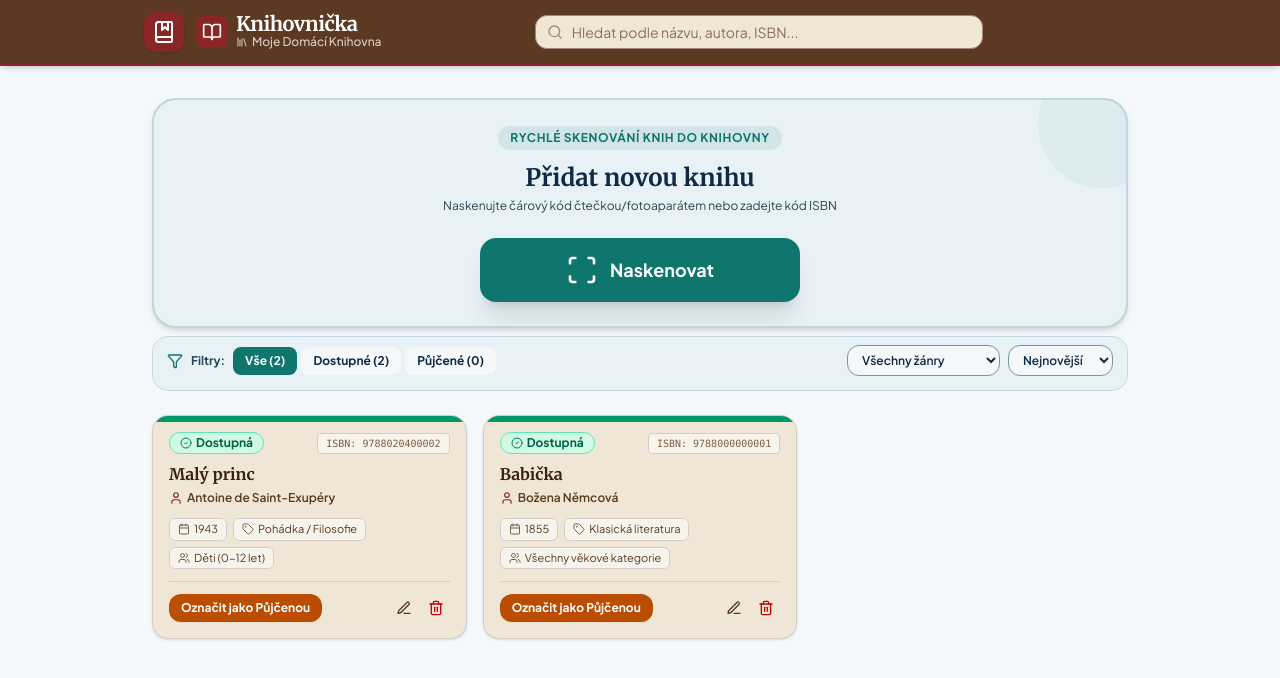
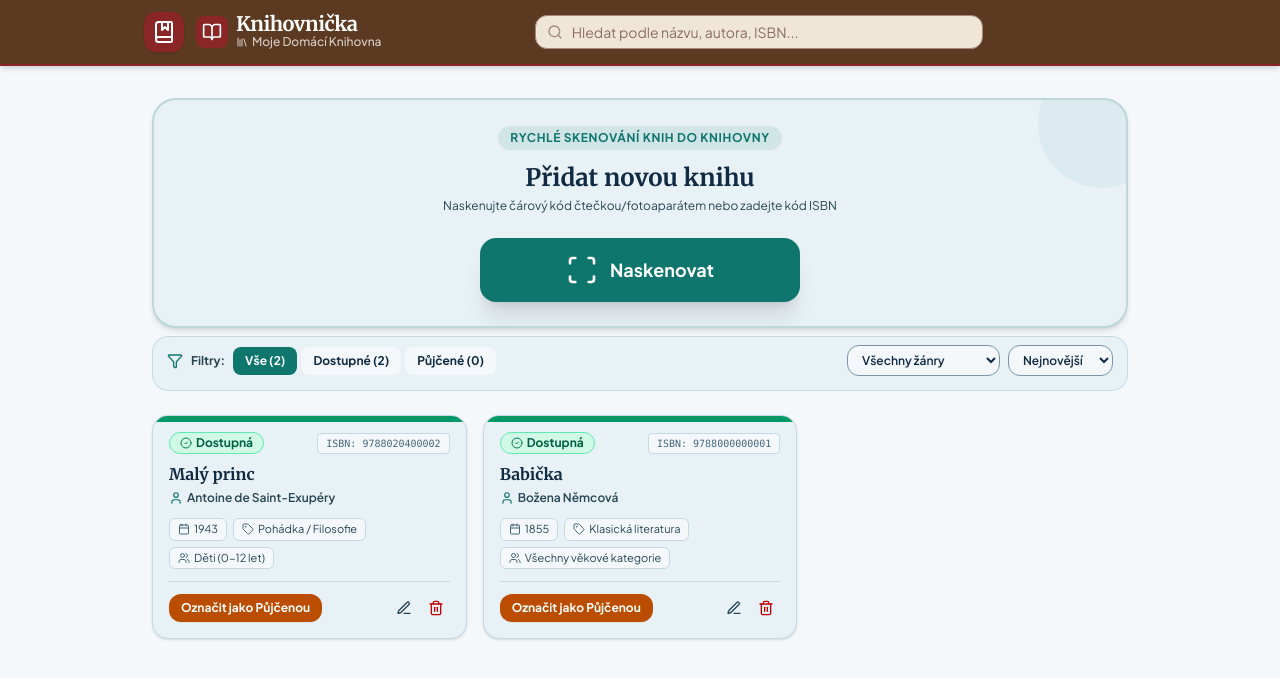
Before and after one commit to etCharion/test, a React (Vite) app: page / in a window 1280 px wide. Both pictures are taken after a click on the button 640 px from the left and 414 px from the top of the page. Shown: the top 678 px of the page. Built offline with nearby package versions, Linux system fonts and the light colour scheme.

Commit message:
Update application color scheme

```diff
--- a/src/components/BookCard.jsx
+++ b/src/components/BookCard.jsx
@@ -7,7 +7,7 @@ export default function BookCard({ book, role, onToggleStatus, onClickDetail, on
   return (
     <div
       onClick={() => onClickDetail(book)}
-      className="bg-[#efe6d5] border border-[#d7ccc8] hover:border-[#8b2626] rounded-2xl p-4 shadow-sm hover:shadow-md transition-all cursor-pointer flex flex-col justify-between group relative overflow-hidden"
+      className="bg-[#e8f1f5] border border-[#c5d9e4] hover:border-[#0f766e] rounded-2xl p-4 shadow-sm hover:shadow-md transition-all cursor-pointer flex flex-col justify-between group relative overflow-hidden"
     >
       {/* Decorative top strip */}
       <div className={`absolute top-0 left-0 right-0 h-1.5 ${isAvailable ? 'bg-emerald-600' : 'bg-amber-600'}`}></div>
@@ -36,40 +36,40 @@ export default function BookCard({ book, role, onToggleStatus, onClickDetail, on
           </span>
 
           {book.isbn && (
-            <span className="text-[10px] font-mono text-[#7d5d42] bg-[#f7f3ed] px-2 py-0.5 rounded border border-[#d7ccc8]">
+            <span className="text-[10px] font-mono text-[#45677a] bg-[#f4f8fb] px-2 py-0.5 rounded border border-[#c5d9e4]">
               ISBN: {book.isbn}
             </span>
           )}
         </div>
 
         {/* Title */}
-        <h3 className="font-serif font-bold text-base text-[#3a2212] group-hover:text-[#8b2626] transition-colors line-clamp-2 mb-1">
+        <h3 className="font-serif font-bold text-base text-[#102a43] group-hover:text-[#0f766e] transition-colors line-clamp-2 mb-1">
           {book.title}
         </h3>
 
         {/* Author */}
-        <p className="text-xs text-[#5c3a21] font-semibold flex items-center space-x-1 mb-3">
-          <User className="w-3.5 h-3.5 text-[#8b2626] shrink-0" />
+        <p className="text-xs text-[#264653] font-semibold flex items-center space-x-1 mb-3">
+          <User className="w-3.5 h-3.5 text-[#0f766e] shrink-0" />
           <span className="truncate">{book.author || 'Neznámý autor'}</span>
         </p>
 
         {/* Metadata Badges */}
-        <div className="flex flex-wrap gap-1.5 text-[11px] text-[#5c3a21] mb-3">
+        <div className="flex flex-wrap gap-1.5 text-[11px] text-[#264653] mb-3">
           {book.year && (
-            <span className="bg-[#f7f3ed] px-2 py-0.5 rounded-md border border-[#d7ccc8] flex items-center gap-1">
-              <Calendar className="w-3 h-3 text-[#7d5d42]" />
+            <span className="bg-[#f4f8fb] px-2 py-0.5 rounded-md border border-[#c5d9e4] flex items-center gap-1">
+              <Calendar className="w-3 h-3 text-[#45677a]" />
               {book.year}
             </span>
           )}
           {book.genre && (
-            <span className="bg-[#f7f3ed] px-2 py-0.5 rounded-md border border-[#d7ccc8] flex items-center gap-1">
-              <Tag className="w-3 h-3 text-[#7d5d42]" />
+            <span className="bg-[#f4f8fb] px-2 py-0.5 rounded-md border border-[#c5d9e4] flex items-center gap-1">
+              <Tag className="w-3 h-3 text-[#45677a]" />
               {book.genre}
             </span>
           )}
           {book.target_age && (
-            <span className="bg-[#f7f3ed] px-2 py-0.5 rounded-md border border-[#d7ccc8] flex items-center gap-1">
-              <Users className="w-3 h-3 text-[#7d5d42]" />
+            <span className="bg-[#f4f8fb] px-2 py-0.5 rounded-md border border-[#c5d9e4] flex items-center gap-1">
+              <Users className="w-3 h-3 text-[#45677a]" />
               {book.target_age}
             </span>
           )}
@@ -77,7 +77,7 @@ export default function BookCard({ book, role, onToggleStatus, onClickDetail, on
       </div>
 
       {/* Footer / Librarian actions */}
-      <div className="pt-3 border-t border-[#d7ccc8] flex items-center justify-between gap-2 mt-auto">
+      <div className="pt-3 border-t border-[#c5d9e4] flex items-center justify-between gap-2 mt-auto">
         {role === 'librarian' ? (
           <div className="flex items-center justify-between w-full" onClick={(e) => e.stopPropagation()}>
             <button
@@ -95,7 +95,7 @@ export default function BookCard({ book, role, onToggleStatus, onClickDetail, on
               {onEdit && (
                 <button
                   onClick={() => onEdit(book)}
-                  className="p-1.5 text-[#5c3a21] hover:bg-[#d7ccc8] rounded-lg transition-colors cursor-pointer"
+                  className="p-1.5 text-[#264653] hover:bg-[#c5d9e4] rounded-lg transition-colors cursor-pointer"
                   title="Upravit informace o knize"
                 >
                   <Edit3 className="w-4 h-4" />
@@ -114,7 +114,7 @@ export default function BookCard({ book, role, onToggleStatus, onClickDetail, on
             </div>
           </div>
         ) : (
-          <div className="text-xs text-[#7d5d42] italic">
+          <div className="text-xs text-[#45677a] italic">
             Kliknutím zobrazíte detail
           </div>
         )}
```
